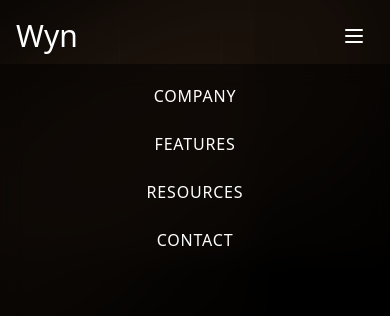
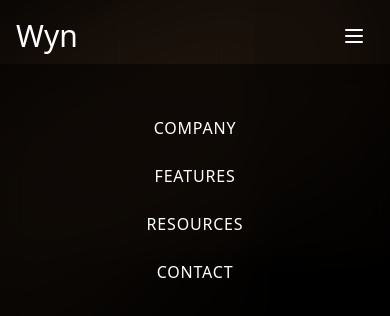
Before and after one commit to Wyn2004/landingpage-3d, a React (Vite) app: page / in a window 390 px wide. Both pictures are taken after a click on the button 354 px from the left and 36 px from the top of the page. Shown: the top 316 px of the page. Built offline with nearby package versions, Linux system fonts and the light colour scheme.

Commit message:
refactor: update mobile menu animation and styling in Header component

```diff
--- a/src/components/Header.jsx
+++ b/src/components/Header.jsx
@@ -44,13 +44,15 @@ const Header = () => {
         <Menu />
       </button>
 
-      {/* Mobile Menu - Hidden by default */}
+      {/* Mobile Menu - Slide up from bottom */}
       <nav
-        className={`fixed top-16 bottom-0 right-0 left-0 p-5 bg-black/50 bg-opacity-70 backdrop-blur-md z-40 ${
-          isMobileMenuOpen ? "block" : "hidden"
+        className={`fixed top-16 bottom-0 right-0 left-0 p-5 bg-black/50 bg-opacity-70 backdrop-blur-md z-40 transition-all duration-500 ease-out ${
+          isMobileMenuOpen
+            ? "translate-y-0 opacity-100"
+            : "translate-y-full opacity-0"
         }`}
       >
-        <ul className="flex flex-col gap-6 items-center">
+        <ul className="flex flex-col gap-6 items-center pt-8">
           <li className="text-base tracking-wider transition-colors hover:text-gray-300 z-50">
             <a href="#">COMPANY</a>
           </li>
```
